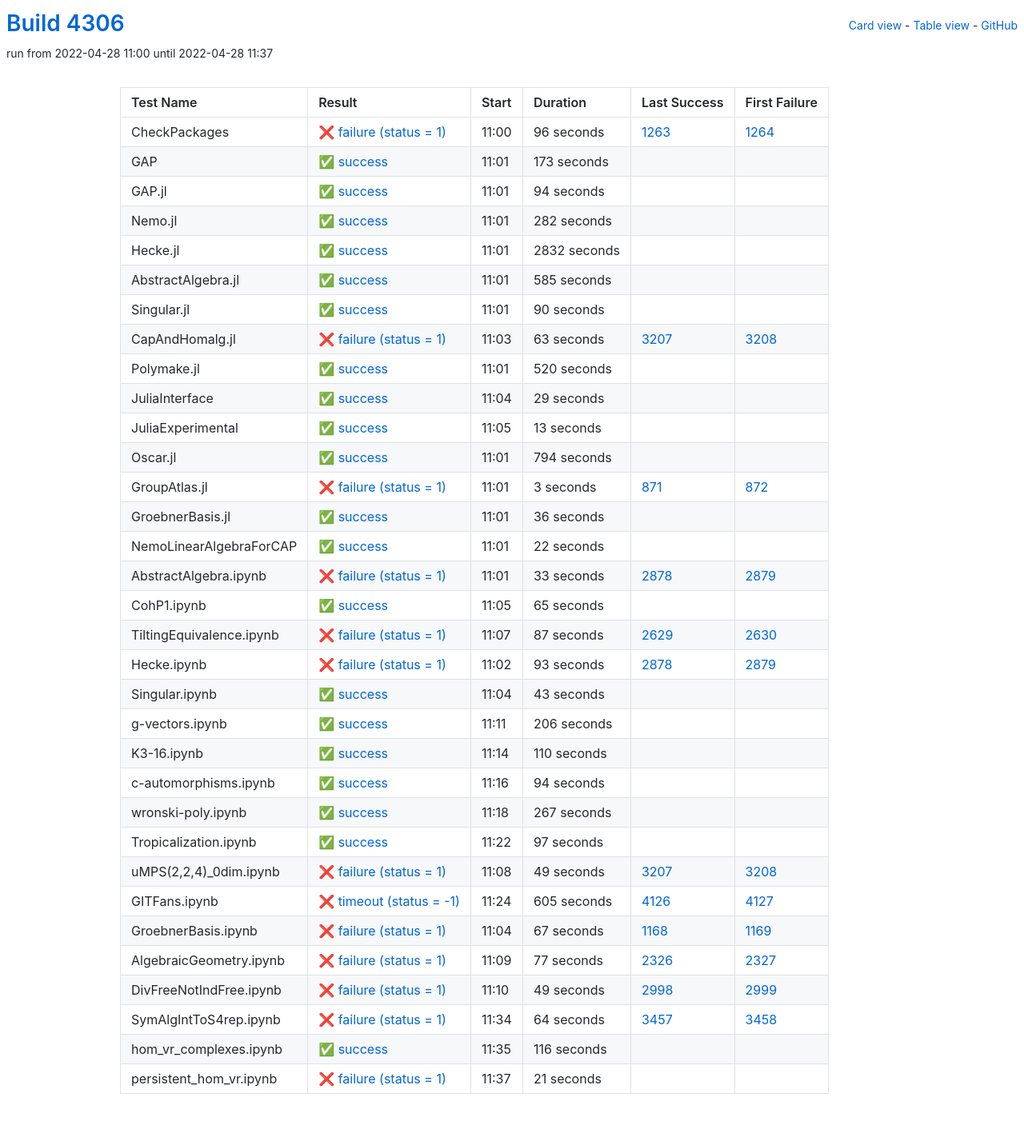
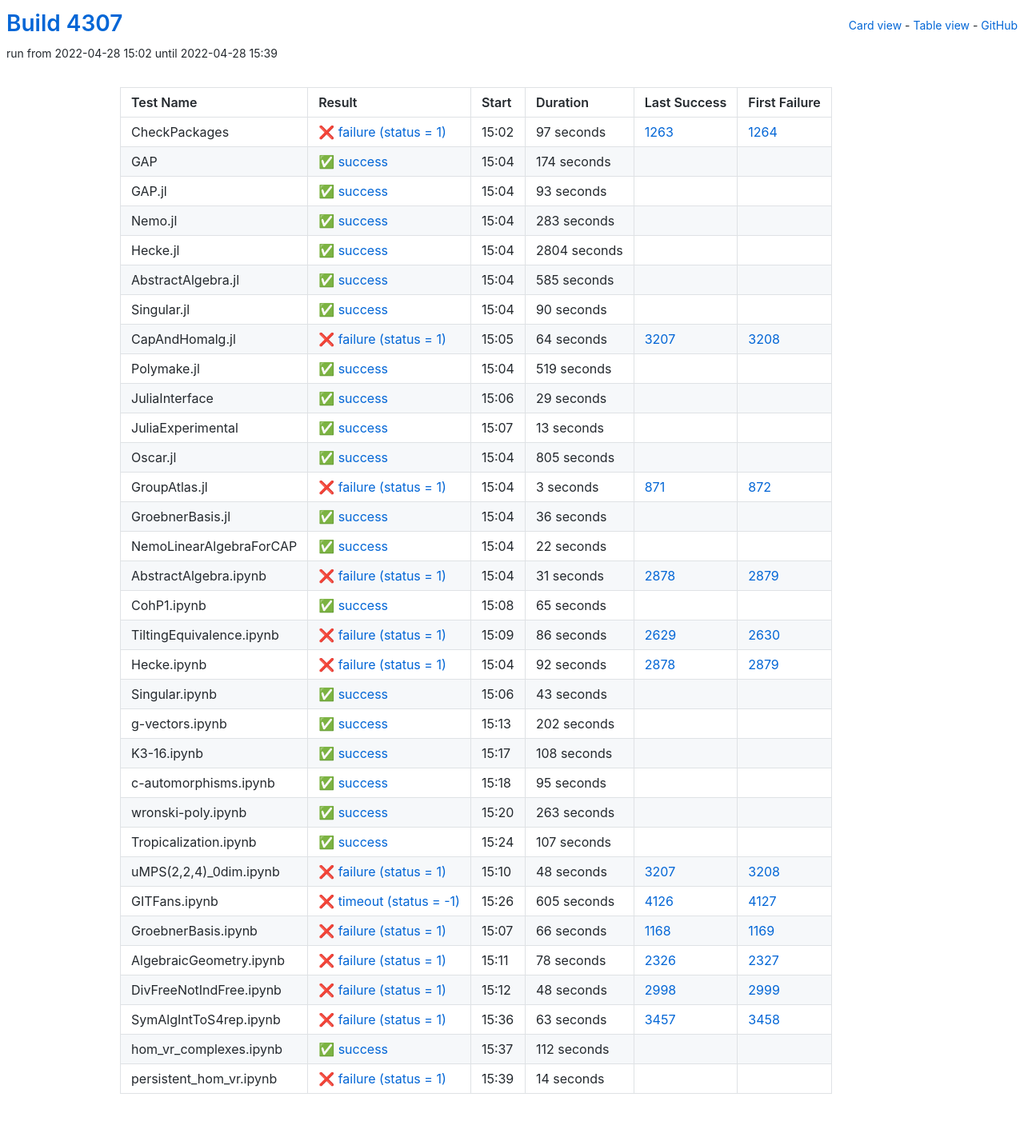
Before and after one commit to oscar-system/oscar-ci-status-stable, a Jekyll site: the page built from table.html, in a window 1280 px wide. Shown: the whole page at 80% size. Built offline with Jekyll 4.4.1, drawn with Linux system fonts in a browser that asks for light colours.

Commit message:
Build #4307

```diff
--- a/_data/ci.yml
+++ b/_data/ci.yml
@@ -1,6 +1,6 @@
 ---
-build: 4306
-build_url: https://oscarci.mathematik.uni-kl.de/job/oscar-stable/4306/
+build: 4307
+build_url: https://oscarci.mathematik.uni-kl.de/job/oscar-stable/4307/
 job: oscar-stable
 organization: oscar-system
 repo: oscar-ci-status-stable
@@ -8,68 +8,68 @@ repourl: https://github.com/oscar-system/oscar-ci-status-stable
 tests:
 - name: CheckPackages
   id: checkpackages
-  log: https://oscarci.mathematik.uni-kl.de/job/oscar-stable/4306/artifact/logs/build-4306/CheckPackages.log
-  start: 2022-04-28 11:00
+  log: https://oscarci.mathematik.uni-kl.de/job/oscar-stable/4307/artifact/logs/build-4307/CheckPackages.log
+  start: 2022-04-28 15:02
   success: false
   exitcode: 1
   status: failure
-  duration: 96
+  duration: 97
   last_success: 1263
   last_success_url: https://oscarci.mathematik.uni-kl.de/job/oscar-stable/1263/
   first_failure: 1264
   first_failure_url: https://oscarci.mathematik.uni-kl.de/job/oscar-stable/1264/
 - name: GAP
   id: gap
-  log: https://oscarci.mathematik.uni-kl.de/job/oscar-stable/4306/artifact/logs/build-4306/GAP.log
-  start: 2022-04-28 11:01
+  log: https://oscarci.mathematik.uni-kl.de/job/oscar-stable/4307/artifact/logs/build-4307/GAP.log
+  start: 2022-04-28 15:04
   success: true
   exitcode: 0
   status: success
-  duration: 173
+  duration: 174
   last_success: false
   last_success_url:
   first_failure: false
   first_failure_url:
 - name: GAP.jl
   id: gap-jl
-  log: https://oscarci.mathematik.uni-kl.de/job/oscar-stable/4306/artifact/logs/build-4306/GAP.jl.log
-  start: 2022-04-28 11:01
+  log: https://oscarci.mathematik.uni-kl.de/job/oscar-stable/4307/artifact/logs/build-4307/GAP.jl.log
+  start: 2022-04-28 15:04
   success: true
   exitcode: 0
   status: success
-  duration: 94
+  duration: 93
   last_success: false
   last_success_url:
   first_failure: false
   first_failure_url:
 - name: Nemo.jl
   id: nemo-jl
-  log: https://oscarci.mathematik.uni-kl.de/job/oscar-stable/4306/artifact/logs/build-4306/Nemo.jl.log
-  start: 2022-04-28 11:01
+  log: https://oscarci.mathematik.uni-kl.de/job/oscar-stable/4307/artifact/logs/build-4307/Nemo.jl.log
+  start: 2022-04-28 15:04
   success: true
   exitcode: 0
   status: success
-  duration: 282
+  duration: 283
   last_success: false
   last_success_url:
   first_failure: false
   first_failure_url:
 - name: Hecke.jl
   id: hecke-jl
-  log: https://oscarci.mathematik.uni-kl.de/job/oscar-stable/4306/artifact/logs/build-4306/Hecke.jl.log
-  start: 2022-04-28 11:01
+  log: https://oscarci.mathematik.uni-kl.de/job/oscar-stable/4307/artifact/logs/build-4307/Hecke.jl.log
+  start: 2022-04-28 15:04
   success: true
   exitcode: 0
   status: success
-  duration: 2832
+  duration: 2804
   last_success: false
   last_success_url:
   first_failure: false
   first_failure_url:
 - name: AbstractAlgebra.jl
   id: abstractalgebra-jl
-  log: https://oscarci.mathematik.uni-kl.de/job/oscar-stable/4306/artifact/logs/build-4306/AbstractAlgebra.jl.log
-  start: 2022-04-28 11:01
+  log: https://oscarci.mathematik.uni-kl.de/job/oscar-stable/4307/artifact/logs/build-4307/AbstractAlgebra.jl.log
+  start: 2022-04-28 15:04
   success: true
   exitcode: 0
   status: success
@@ -80,8 +80,8 @@ tests:
   first_failure_url:
 - name: Singular.jl
   id: singular-jl
-  log: https://oscarci.mathematik.uni-kl.de/job/oscar-stable/4306/artifact/logs/build-4306/Singular.jl.log
-  start: 2022-04-28 11:01
+  log: https://oscarci.mathematik.uni-kl.de/job/oscar-stable/4307/artifact/logs/build-4307/Singular.jl.log
+  start: 2022-04-28 15:04
   success: true
   exitcode: 0
   status: success
@@ -92,32 +92,32 @@ tests:
   first_failure_url:
 - name: CapAndHomalg.jl
   id: capandhomalg-jl
-  log: https://oscarci.mathematik.uni-kl.de/job/oscar-stable/4306/artifact/logs/build-4306/CapAndHomalg.jl.log
-  start: 2022-04-28 11:03
+  log: https://oscarci.mathematik.uni-kl.de/job/oscar-stable/4307/artifact/logs/build-4307/CapAndHomalg.jl.log
+  start: 2022-04-28 15:05
   success: false
   exitcode: 1
   status: failure
-  duration: 63
+  duration: 64
   last_success: 3207
   last_success_url: https://oscarci.mathematik.uni-kl.de/job/oscar-stable/3207/
   first_failure: 3208
   first_failure_url: https://oscarci.mathematik.uni-kl.de/job/oscar-stable/3208/
 - name: Polymake.jl
   id: polymake-jl
-  log: https://oscarci.mathematik.uni-kl.de/job/oscar-stable/4306/artifact/logs/build-4306/Polymake.jl.log
-  start: 2022-04-28 11:01
+  log: https://oscarci.mathematik.uni-kl.de/job/oscar-stable/4307/artifact/logs/build-4307/Polymake.jl.log
+  start: 2022-04-28 15:04
   success: true
   exitcode: 0
   status: success
-  duration: 520
+  duration: 519
   last_success: false
   last_success_url:
   first_failure: false
   first_failure_url:
 - name: JuliaInterface
   id: juliainterface
-  log: https://oscarci.mathematik.uni-kl.de/job/oscar-stable/4306/artifact/logs/build-4306/JuliaInterface.log
-  start: 2022-04-28 11:04
+  log: https://oscarci.mathematik.uni-kl.de/job/oscar-stable/4307/artifact/logs/build-4307/JuliaInterface.log
+  start: 2022-04-28 15:06
   success: true
   exitcode: 0
   status: success
@@ -128,8 +128,8 @@ tests:
   first_failure_url:
 - name: JuliaExperimental
   id: juliaexperimental
-  log: https://oscarci.mathematik.uni-kl.de/job/oscar-stable/4306/artifact/logs/build-4306/JuliaExperimental.log
-  start: 2022-04-28 11:05
+  log: https://oscarci.mathematik.uni-kl.de/job/oscar-stable/4307/artifact/logs/build-4307/JuliaExperimental.log
+  start: 2022-04-28 15:07
   success: true
   exitcode: 0
   status: success
@@ -140,20 +140,20 @@ tests:
   first_failure_url:
 - name: Oscar.jl
   id: oscar-jl
-  log: https://oscarci.mathematik.uni-kl.de/job/oscar-stable/4306/artifact/logs/build-4306/Oscar.jl.log
-  start: 2022-04-28 11:01
+  log: https://oscarci.mathematik.uni-kl.de/job/oscar-stable/4307/artifact/logs/build-4307/Oscar.jl.log
+  start: 2022-04-28 15:04
   success: true
   exitcode: 0
   status: success
-  duration: 794
+  duration: 805
   last_success: false
   last_success_url:
   first_failure: false
   first_failure_url:
 - name: GroupAtlas.jl
   id: groupatlas-jl
-  log: https://oscarci.mathematik.uni-kl.de/job/oscar-stable/4306/artifact/logs/build-4306/GroupAtlas.jl.log
-  start: 2022-04-28 11:01
+  log: https://oscarci.mathematik.uni-kl.de/job/oscar-stable/4307/artifact/logs/build-4307/GroupAtlas.jl.log
+  start: 2022-04-28 15:04
   success: false
   exitcode: 1
   status: failure
@@ -164,8 +164,8 @@ tests:
   first_failure_url: https://oscarci.mathematik.uni-kl.de/job/oscar-stable/872/
 - name: GroebnerBasis.jl
   id: groebnerbasis-jl
-  log: https://oscarci.mathematik.uni-kl.de/job/oscar-stable/4306/artifact/logs/build-4306/GroebnerBasis.jl.log
-  start: 2022-04-28 11:01
+  log: https://oscarci.mathematik.uni-kl.de/job/oscar-stable/4307/artifact/logs/build-4307/GroebnerBasis.jl.log
+  start: 2022-04-28 15:04
   success: true
   exitcode: 0
   status: success
@@ -176,8 +176,8 @@ tests:
   first_failure_url:
 - name: NemoLinearAlgebraForCAP
   id: nemolinearalgebraforcap
-  log: https://oscarci.mathematik.uni-kl.de/job/oscar-stable/4306/artifact/logs/build-4306/NemoLinearAlgebraForCAP.log
-  start: 2022-04-28 11:01
+  log: https://oscarci.mathematik.uni-kl.de/job/oscar-stable/4307/artifact/logs/build-4307/NemoLinearAlgebraForCAP.log
+  start: 2022-04-28 15:04
   success: true
   exitcode: 0
   status: success
@@ -188,20 +188,20 @@ tests:
   first_failure_url:
 - name: AbstractAlgebra.ipynb
   id: abstractalgebra-ipynb
-  log: https://oscarci.mathematik.uni-kl.de/job/oscar-stable/4306/artifact/logs/build-4306/AbstractAlgebra.ipynb.log
-  start: 2022-04-28 11:01
+  log: https://oscarci.mathematik.uni-kl.de/job/oscar-stable/4307/artifact/logs/build-4307/AbstractAlgebra.ipynb.log
+  start: 2022-04-28 15:04
   success: false
   exitcode: 1
   status: failure
-  duration: 33
+  duration: 31
   last_success: 2878
   last_success_url: https://oscarci.mathematik.uni-kl.de/job/oscar-stable/2878/
   first_failure: 2879
   first_failure_url: https://oscarci.mathematik.uni-kl.de/job/oscar-stable/2879/
 - name: CohP1.ipynb
   id: cohp1-ipynb
-  log: https://oscarci.mathematik.uni-kl.de/job/oscar-stable/4306/artifact/logs/build-4306/CohP1.ipynb.log
-  start: 2022-04-28 11:05
+  log: https://oscarci.mathematik.uni-kl.de/job/oscar-stable/4307/artifact/logs/build-4307/CohP1.ipynb.log
+  start: 2022-04-28 15:08
   success: true
   exitcode: 0
   status: success
@@ -212,32 +212,32 @@ tests:
   first_failure_url:
 - name: TiltingEquivalence.ipynb
   id: tiltingequivalence-ipynb
-  log: https://oscarci.mathematik.uni-kl.de/job/oscar-stable/4306/artifact/logs/build-4306/TiltingEquivalence.ipynb.log
-  start: 2022-04-28 11:07
+  log: https://oscarci.mathematik.uni-kl.de/job/oscar-stable/4307/artifact/logs/build-4307/TiltingEquivalence.ipynb.log
+  start: 2022-04-28 15:09
   success: false
   exitcode: 1
   status: failure
-  duration: 87
+  duration: 86
   last_success: 2629
   last_success_url: https://oscarci.mathematik.uni-kl.de/job/oscar-stable/2629/
   first_failure: 2630
   first_failure_url: https://oscarci.mathematik.uni-kl.de/job/oscar-stable/2630/
 - name: Hecke.ipynb
   id: hecke-ipynb
-  log: https://oscarci.mathematik.uni-kl.de/job/oscar-stable/4306/artifact/logs/build-4306/Hecke.ipynb.log
-  start: 2022-04-28 11:02
+  log: https://oscarci.mathematik.uni-kl.de/job/oscar-stable/4307/artifact/logs/build-4307/Hecke.ipynb.log
+  start: 2022-04-28 15:04
   success: false
   exitcode: 1
   status: failure
-  duration: 93
+  duration: 92
   last_success: 2878
   last_success_url: https://oscarci.mathematik.uni-kl.de/job/oscar-stable/2878/
   first_failure: 2879
   first_failure_url: https://oscarci.mathematik.uni-kl.de/job/oscar-stable/2879/
 - name: Singular.ipynb
   id: singular-ipynb
-  log: https://oscarci.mathematik.uni-kl.de/job/oscar-stable/4306/artifact/logs/build-4306/Singular.ipynb.log
-  start: 2022-04-28 11:04
+  log: https://oscarci.mathematik.uni-kl.de/job/oscar-stable/4307/artifact/logs/build-4307/Singular.ipynb.log
+  start: 2022-04-28 15:06
   success: true
   exitcode: 0
   status: success
@@ -248,80 +248,80 @@ tests:
   first_failure_url:
 - name: g-vectors.ipynb
   id: g-vectors-ipynb
-  log: https://oscarci.mathematik.uni-kl.de/job/oscar-stable/4306/artifact/logs/build-4306/g-vectors.ipynb.log
-  start: 2022-04-28 11:11
+  log: https://oscarci.mathematik.uni-kl.de/job/oscar-stable/4307/artifact/logs/build-4307/g-vectors.ipynb.log
+  start: 2022-04-28 15:13
   success: true
   exitcode: 0
   status: success
-  duration: 206
+  duration: 202
   last_success: false
   last_success_url:
   first_failure: false
   first_failure_url:
 - name: K3-16.ipynb
   id: k3-16-ipynb
-  log: https://oscarci.mathematik.uni-kl.de/job/oscar-stable/4306/artifact/logs/build-4306/K3-16.ipynb.log
-  start: 2022-04-28 11:14
+  log: https://oscarci.mathematik.uni-kl.de/job/oscar-stable/4307/artifact/logs/build-4307/K3-16.ipynb.log
+  start: 2022-04-28 15:17
   success: true
   exitcode: 0
   status: success
-  duration: 110
+  duration: 108
   last_success: false
   last_success_url:
   first_failure: false
   first_failure_url:
 - name: c-automorphisms.ipynb
   id: c-automorphisms-ipynb
-  log: https://oscarci.mathematik.uni-kl.de/job/oscar-stable/4306/artifact/logs/build-4306/c-automorphisms.ipynb.log
-  start: 2022-04-28 11:16
+  log: https://oscarci.mathematik.uni-kl.de/job/oscar-stable/4307/artifact/logs/build-4307/c-automorphisms.ipynb.log
+  start: 2022-04-28 15:18
   success: true
   exitcode: 0
   status: success
-  duration: 94
+  duration: 95
   last_success: false
   last_success_url:
   first_failure: false
   first_failure_url:
 - name: wronski-poly.ipynb
   id: wronski-poly-ipynb
-  log: https://oscarci.mathematik.uni-kl.de/job/oscar-stable/4306/artifact/logs/build-4306/wronski-poly.ipynb.log
-  start: 2022-04-28 11:18
+  log: https://oscarci.mathematik.uni-kl.de/job/oscar-stable/4307/artifact/logs/build-4307/wronski-poly.ipynb.log
+  start: 2022-04-28 15:20
   success: true
   exitcode: 0
   status: success
-  duration: 267
+  duration: 263
   last_success: false
   last_success_url:
   first_failure: false
   first_failure_url:
 - name: Tropicalization.ipynb
   id: tropicalization-ipynb
-  log: https://oscarci.mathematik.uni-kl.de/job/oscar-stable/4306/artifact/logs/build-4306/Tropicalization.ipynb.log
-  start: 2022-04-28 11:22
+  log: https://oscarci.mathematik.uni-kl.de/job/oscar-stable/4307/artifact/logs/build-4307/Tropicalization.ipynb.log
+  start: 2022-04-28 15:24
   success: true
   exitcode: 0
   status: success
-  duration: 97
+  duration: 107
   last_success: false
   last_success_url:
   first_failure: false
   first_failure_url:
 - name: uMPS(2,2,4)_0dim.ipynb
   id: umps-2-2-4-0dim-ipynb
-  log: https://oscarci.mathematik.uni-kl.de/job/oscar-stable/4306/artifact/logs/build-4306/uMPS-2-2-4-_0dim.ipynb.log
-  start: 2022-04-28 11:08
+  log: https://oscarci.mathematik.uni-kl.de/job/oscar-stable/4307/artifact/logs/build-4307/uMPS-2-2-4-_0dim.ipynb.log
+  start: 2022-04-28 15:10
   success: false
   exitcode: 1
   status: failure
-  duration: 49
+  duration: 48
   last_success: 3207
   last_success_url: https://oscarci.mathematik.uni-kl.de/job/oscar-stable/3207/
   first_failure: 3208
   first_failure_url: https://oscarci.mathematik.uni-kl.de/job/oscar-stable/3208/
 - name: GITFans.ipynb
   id: gitfans-ipynb
-  log: https://oscarci.mathematik.uni-kl.de/job/oscar-stable/4306/artifact/logs/build-4306/GITFans.ipynb.log
-  start: 2022-04-28 11:24
+  log: https://oscarci.mathematik.uni-kl.de/job/oscar-stable/4307/artifact/logs/build-4307/GITFans.ipynb.log
+  start: 2022-04-28 15:26
   success: false
   exitcode: -1
   status: timeout
@@ -332,72 +332,72 @@ tests:
   first_failure_url: https://oscarci.mathematik.uni-kl.de/job/oscar-stable/4127/
 - name: GroebnerBasis.ipynb
   id: groebnerbasis-ipynb
-  log: https://oscarci.mathematik.uni-kl.de/job/oscar-stable/4306/artifact/logs/build-4306/GroebnerBasis.ipynb.log
-  start: 2022-04-28 11:04
+  log: https://oscarci.mathematik.uni-kl.de/job/oscar-stable/4307/artifact/logs/build-4307/GroebnerBasis.ipynb.log
+  start: 2022-04-28 15:07
   success: false
   exitcode: 1
   status: failure
-  duration: 67
+  duration: 66
   last_success: 1168
   last_success_url: https://oscarci.mathematik.uni-kl.de/job/oscar-stable/1168/
   first_failure: 1169
   first_failure_url: https://oscarci.mathematik.uni-kl.de/job/oscar-stable/1169/
 - name: AlgebraicGeometry.ipynb
   id: algebraicgeometry-ipynb
-  log: https://oscarci.mathematik.uni-kl.de/job/oscar-stable/4306/artifact/logs/build-4306/AlgebraicGeometry.ipynb.log
-  start: 2022-04-28 11:09
+  log: https://oscarci.mathematik.uni-kl.de/job/oscar-stable/4307/artifact/logs/build-4307/AlgebraicGeometry.ipynb.log
+  start: 2022-04-28 15:11
   success: false
   exitcode: 1
   status: failure
-  duration: 77
+  duration: 78
   last_success: 2326
   last_success_url: https://oscarci.mathematik.uni-kl.de/job/oscar-stable/2326/
   first_failure: 2327
   first_failure_url: https://oscarci.mathematik.uni-kl.de/job/oscar-stable/2327/
 - name: DivFreeNotIndFree.ipynb
   id: divfreenotindfree-ipynb
-  log: https://oscarci.mathematik.uni-kl.de/job/oscar-stable/4306/artifact/logs/build-4306/DivFreeNotIndFree.ipynb.log
-  start: 2022-04-28 11:10
+  log: https://oscarci.mathematik.uni-kl.de/job/oscar-stable/4307/artifact/logs/build-4307/DivFreeNotIndFree.ipynb.log
+  start: 2022-04-28 15:12
   success: false
   exitcode: 1
   status: failure
-  duration: 49
+  duration: 48
   last_success: 2998
   last_success_url: https://oscarci.mathematik.uni-kl.de/job/oscar-stable/2998/
   first_failure: 2999
   first_failure_url: https://oscarci.mathematik.uni-kl.de/job/oscar-stable/2999/
 - name: SymAlgIntToS4rep.ipynb
   id: symalginttos4rep-ipynb
-  log: https://oscarci.mathematik.uni-kl.de/job/oscar-stable/4306/artifact/logs/build-4306/SymAlgIntToS4rep.ipynb.log
-  start: 2022-04-28 11:34
+  log: https://oscarci.mathematik.uni-kl.de/job/oscar-stable/4307/artifact/logs/build-4307/SymAlgIntToS4rep.ipynb.log
+  start: 2022-04-28 15:36
   success: false
   exitcode: 1
   status: failure
-  duration: 64
+  duration: 63
   last_success: 3457
   last_success_url: https://oscarci.mathematik.uni-kl.de/job/oscar-stable/3457/
   first_failure: 3458
   first_failure_url: https://oscarci.mathematik.uni-kl.de/job/oscar-stable/3458/
 - name: hom_vr_complexes.ipynb
   id: hom-vr-complexes-ipynb
-  log: https://oscarci.mathematik.uni-kl.de/job/oscar-stable/4306/artifact/logs/build-4306/hom_vr_complexes.ipynb.log
-  start: 2022-04-28 11:35
+  log: https://oscarci.mathematik.uni-kl.de/job/oscar-stable/4307/artifact/logs/build-4307/hom_vr_complexes.ipynb.log
+  start: 2022-04-28 15:37
   success: true
   exitcode: 0
   status: success
-  duration: 116
+  duration: 112
   last_success: false
   last_success_url:
   first_failure: false
   first_failure_url:
 - name: persistent_hom_vr.ipynb
   id: persistent-hom-vr-ipynb
-  log: https://oscarci.mathematik.uni-kl.de/job/oscar-stable/4306/artifact/logs/build-4306/persistent_hom_vr.ipynb.log
-  start: 2022-04-28 11:37
+  log: https://oscarci.mathematik.uni-kl.de/job/oscar-stable/4307/artifact/logs/build-4307/persistent_hom_vr.ipynb.log
+  start: 2022-04-28 15:39
   success: false
   exitcode: 1
   status: failure
-  duration: 21
+  duration: 14
   last_success: false
   last_success_url:
   first_failure: false
```
Also changed, not shown: README.md.
